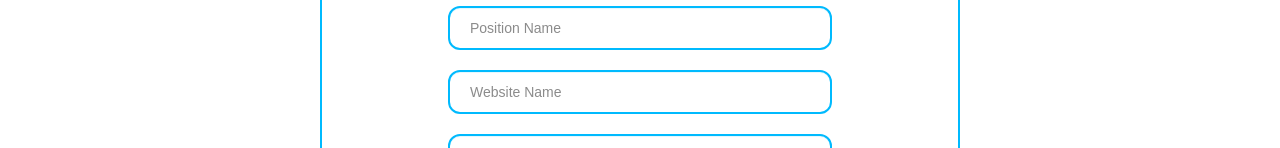
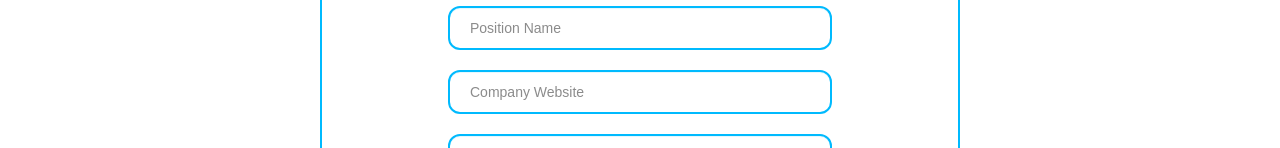
Before and after one commit to Shakib-Shajid/portfolio_jobsearch, a Next.js app: page /hiring in a window 1280 px wide. Shown: the part 260-408 px from the top of the page. Built offline with nearby package versions, Linux system fonts and the light colour scheme; no server answers.

Commit message:
footer bug fixed

```diff
--- a/src/app/components/Footer.jsx
+++ b/src/app/components/Footer.jsx
@@ -3,7 +3,7 @@ import React from 'react';
 const Footer = () => {
     return (
         <div>
-            <footer className="footer sm:footer-horizontal footer-center bg-base-300 text-base-content p-4 mt-4">
+            <footer className="footer sm:footer-horizontal footer-center bg-base-300 text-base-content p-4 mt-4 ">
                 <aside>
                     <p>Copyright © {new Date().getFullYear()} - All right reserved by Portfolio & Jobs</p>
                 </aside>
--- a/src/app/components/Navbar.jsx
+++ b/src/app/components/Navbar.jsx
@@ -106,7 +106,7 @@ const Navbar = () => {
                             </div>
                             <ul tabIndex={0} className="menu menu-sm dropdown-content bg-base-100 rounded-box z-1 mt-3 w-52 p-2 shadow">
                                 <li><Link href="/profile">Profile</Link></li>
-                                <li><Link href="/">Settings</Link></li>
+                                <li><Link href="/myinfo">Settings</Link></li>
                                 <li><button onClick={() => signOut()}>Logout</button></li>
 
                             </ul>
--- a/src/app/globals.css
+++ b/src/app/globals.css
@@ -24,6 +24,7 @@ body {
   background: var(--background);
   color: var(--foreground);
   font-family: Arial, Helvetica, sans-serif;
+
 }
 .radial-progress.no-dot::after {
   display: none !important;
--- a/src/app/hiring/page.jsx
+++ b/src/app/hiring/page.jsx
@@ -57,7 +57,7 @@ const Page = () => {
         }
 
         try {
-            await axios.post('https://portfolio-jobsearch.vercel.app/hiring/api', newHire);
+            await axios.post('http://localhost:3000/hiring/api', newHire);
             Swal.fire({
                 position: "top-end",
                 icon: "success",
@@ -90,7 +90,7 @@ const Page = () => {
                 <form onSubmit={handleCreate} className="flex flex-col gap-5" ref={formRef}>
                     <input type="text" className='input input-info border-2 rounded-xl w-80 md:w-96 mx-auto p-5' placeholder='Company Name' name="cname" />
                     <input type="text" className='input input-info border-2 rounded-xl w-80 md:w-96 mx-auto p-5' placeholder='Position Name' name="pname" />
-                    <input type="text" className='input input-info border-2 rounded-xl w-80 md:w-96 mx-auto p-5' placeholder='Website Name' name="wname" />
+                    <input type="text" className='input input-info border-2 rounded-xl w-80 md:w-96 mx-auto p-5' placeholder='Company Website' name="wname" />
                     <input type="email" className='input input-info border-2 rounded-xl w-80 md:w-96 mx-auto p-5' placeholder='Company Email' name="email" />
                     <input type="number" className='input input-info border-2 rounded-xl w-80 md:w-96 mx-auto p-5' placeholder='Salary' name="salary" />
 
--- a/src/app/layout.js
+++ b/src/app/layout.js
@@ -24,16 +24,18 @@ export default function RootLayout({ children }) {
   return (
     <html lang="en" data-theme="light">
       <body
-        className={`${geistSans.variable} ${geistMono.variable} antialiased max-w-7xl mx-auto`}
+        className={`${geistSans.variable} ${geistMono.variable} antialiased max-w-7xl mx-auto flex flex-col min-h-screen`}
       >
         <Suspense>
           <AuthProvider>
-            <Navbar />
-            {children}
+            <div className="flex-1">
+              <Navbar />
+              {children}
+            </div>
             <Footer />
           </AuthProvider>
         </Suspense>
       </body>
-    </html >
+    </html>
   );
 }
--- /dev/null
+++ b/src/app/myinfo/page.jsx
@@ -0,0 +1,11 @@
+import React from 'react';
+
+const page = () => {
+    return (
+        <div>
+
+        </div>
+    );
+};
+
+export default page;
--- a/src/app/register/page.jsx
+++ b/src/app/register/page.jsx
@@ -31,7 +31,7 @@ const Page = () => {
 
     try {
       // Send user data to the registration API
-      const response = await axios.post("https://portfolio-jobsearch.vercel.app/register/api", newUser);
+      const response = await axios.post("http://localhost:3000/register/api", newUser);
 
       if (response.status === 200) {
         event.target.reset();
--- a/src/lib/getAllPost.js
+++ b/src/lib/getAllPost.js
@@ -2,7 +2,7 @@ import axios from 'axios';
 
 export default async function getAllPosts() {
   try {
-    const response = await axios.get('https://portfolio-jobsearch.vercel.app/jobs/api/getAll');
+    const response = await axios.get('http://localhost:3000/jobs/api/getAll');
     return response.data;
   } catch (error) {
     console.error('Failed to fetch posts:', error.message);
--- a/src/middleware.js
+++ b/src/middleware.js
@@ -3,7 +3,7 @@ import { NextResponse } from "next/server";
 
 export const middleware = async (request) => {
   // const token = cookies(request).get("__Secure-next-auth.session-token");
-  const token = cookies(request).get("__Secure-next-auth.session-token");
+  const token = cookies(request).get("next-auth.session-token");
   const pathname = request.nextUrl.pathname
   if(pathname.includes('api')) {
       return NextResponse.next();
```
